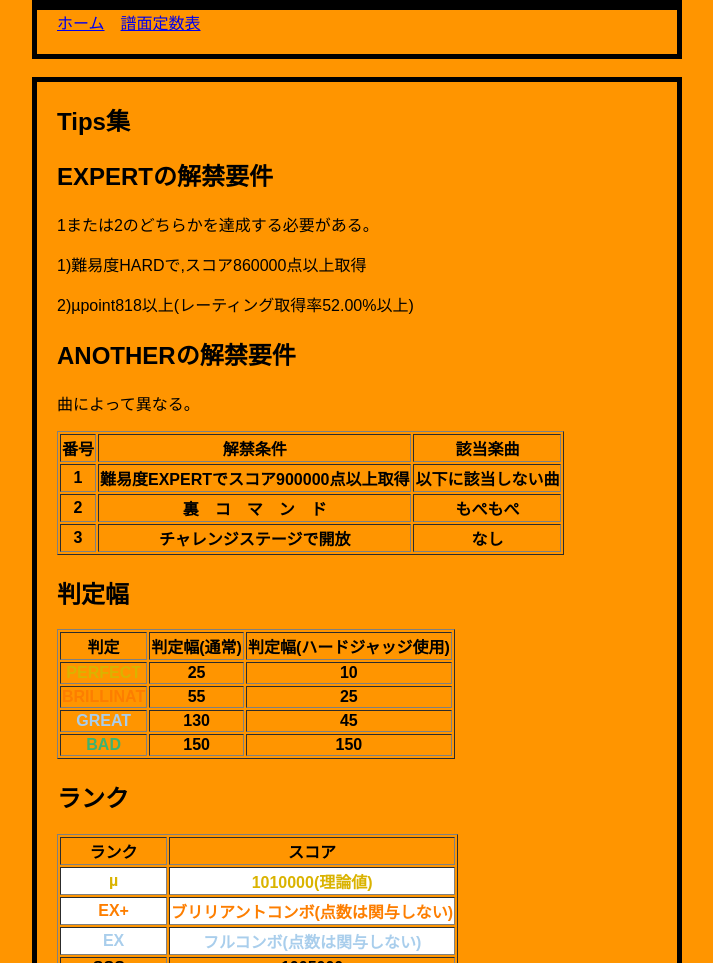
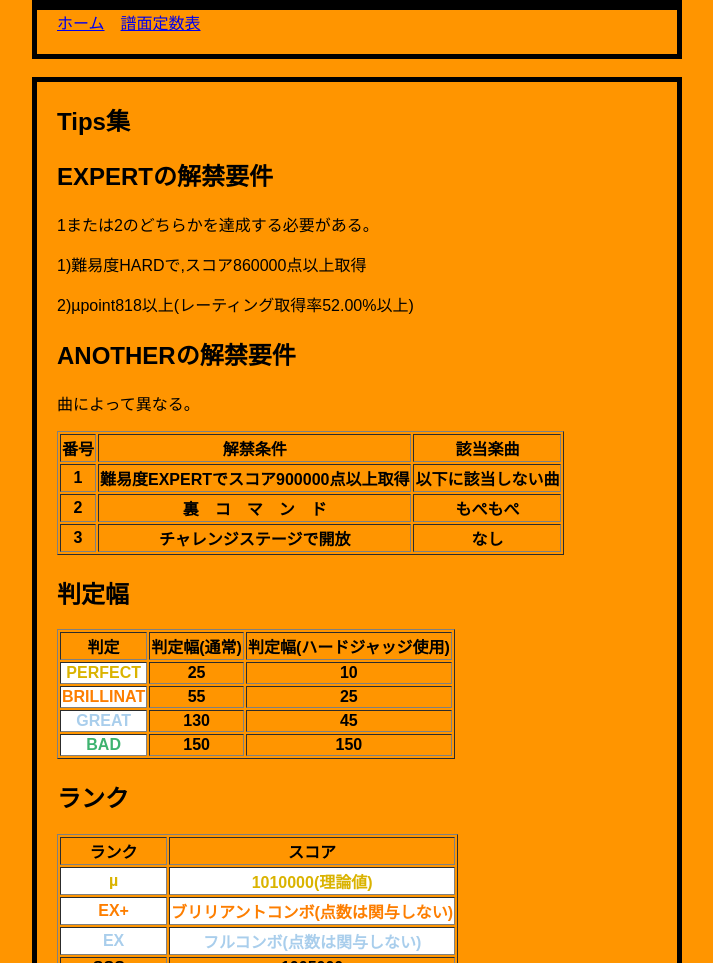
Before and after one commit to Rinne-game/Mgamer, a plain HTML site: page MgamerWiki/index_4.html in a window 1280 px wide. Shown: the part 137-1100 px from the top of the page, without its empty margins (283-996 px from the left). Drawn offline with Linux system fonts and the light colour scheme.

Commit message:
Update index_4.html

```diff
--- a/MgamerWiki/index_4.html
+++ b/MgamerWiki/index_4.html
@@ -236,22 +236,22 @@
                 <th>判定幅(ハードジャッジ使用)</th>
             </tr>
             <tr>
-                <th><span id="M">PERFECT</span></th>
+                <th bgcolor="#ffffff"><span id="M">PERFECT</span></th>
                 <th>25</th>
                 <th>10</th>
             </tr>
             <tr>
-                <th><span id="EX1">BRILLINAT</span></th>
+                <th bgcolor="#ffffff"><span id="EX1">BRILLINAT</span></th>
                 <th>55</th>
                 <th>25</th>
             </tr>
             <tr>
-                <th><span id="EX">GREAT</span></th>
+                <th bgcolor="#ffffff"><span id="EX">GREAT</span></th>
                 <th>130</th>
                 <th>45</th>
             </tr>
             <tr>
-                <th><span id="BD">BAD</span></th>
+                <th bgcolor="#ffffff"><span id="BD">BAD</span></th>
                 <th>150</th>
                 <th>150</th>
             </tr>
```
